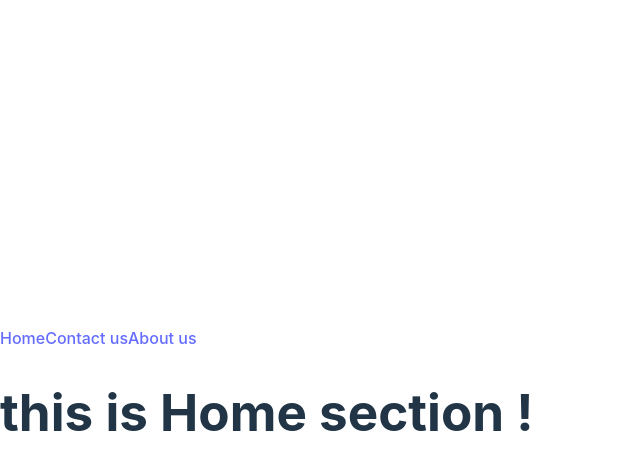
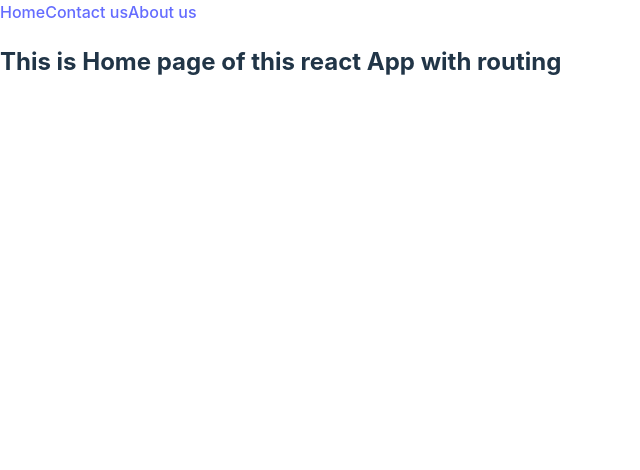
Before and after one commit to Your-Ehsan/Learning-React-Routing, a React (Vite) app: page / in a window 1280 px wide. Shown: the top 470 px of the page, without its empty margins (0-640 px from the left). Built offline with nearby package versions, Linux system fonts and the light colour scheme.

Commit message:
All pages and components are specified to their relevent structure | lesson 2

```diff
--- a/src/App.jsx
+++ b/src/App.jsx
@@ -1,15 +1,17 @@
 // write App function in react and add routing in it with BrowserRouter, Link, Route and Routes
-import { BrowserRouter, Link, Route, Routes } from "react-router-dom";
+import { BrowserRouter, Route, Routes } from "react-router-dom";
+import Home from "./pages/home";
+import Contact from "./pages/contact";
+import About from "./pages/about";
+import Header from "./components/header";
 
 function App() {
   return (
     <>
       <BrowserRouter>
-        <Link to={"/"}>Home</Link>
-        <Link to={"/contact"}>Contact us</Link>
-        <Link to={"/about"}>About us</Link>
+        <Header/>
         <Routes>
-          <Route path="/" element={<Home />}></Route>
+          <Route path="/" element={<Home/>}></Route>
           <Route path="/contact" element={<Contact />}></Route>
           <Route path="/about" element={<About />}></Route>
         </Routes>
@@ -17,25 +19,4 @@ function App() {
     </>
   );
 }
-function Home() {
-  return (
-    <>
-      <h1>this is Home section !</h1>
-    </>
-  );
-}
-function Contact() {
-  return (
-    <>
-      <h1>this is Contact section !</h1>
-    </>
-  );
-}
-function About() {
-  return (
-    <>
-      <h1>this is About section !</h1>
-    </>
-  );
-}
 export default App;
--- /dev/null
+++ b/src/components/header.jsx
@@ -0,0 +1,10 @@
+import { Link } from "react-router-dom";
+export default function Header() {
+  return (
+    <>
+      <Link to={"/"}>Home</Link>
+      <Link to={"/contact"}>Contact us</Link>
+      <Link to={"/about"}>About us</Link>
+    </>
+  );
+}
--- a/src/index.css
+++ b/src/index.css
@@ -25,8 +25,6 @@ a:hover {
 
 body {
   margin: 0;
-  display: flex;
-  place-items: center;
   min-width: 320px;
   min-height: 100vh;
 }
--- /dev/null
+++ b/src/pages/about.jsx
@@ -0,0 +1,9 @@
+export default function About() {
+  return (
+    <>
+      <h2>
+        this is <strong>About Page</strong> of this react App with routing
+      </h2>
+    </>
+  );
+}
--- /dev/null
+++ b/src/pages/contact.jsx
@@ -0,0 +1,7 @@
+export default function Contact() {
+    return (
+      <>
+        <h2>this is <strong>Contact Page</strong> of this react App with routing</h2>
+      </>
+    );
+  }
--- /dev/null
+++ b/src/pages/home.jsx
@@ -0,0 +1,9 @@
+export default function Home() {
+  return (
+    <>
+      <h2>
+        This is <strong>Home page</strong> of this react App with routing
+      </h2>
+    </>
+  );
+}
```
